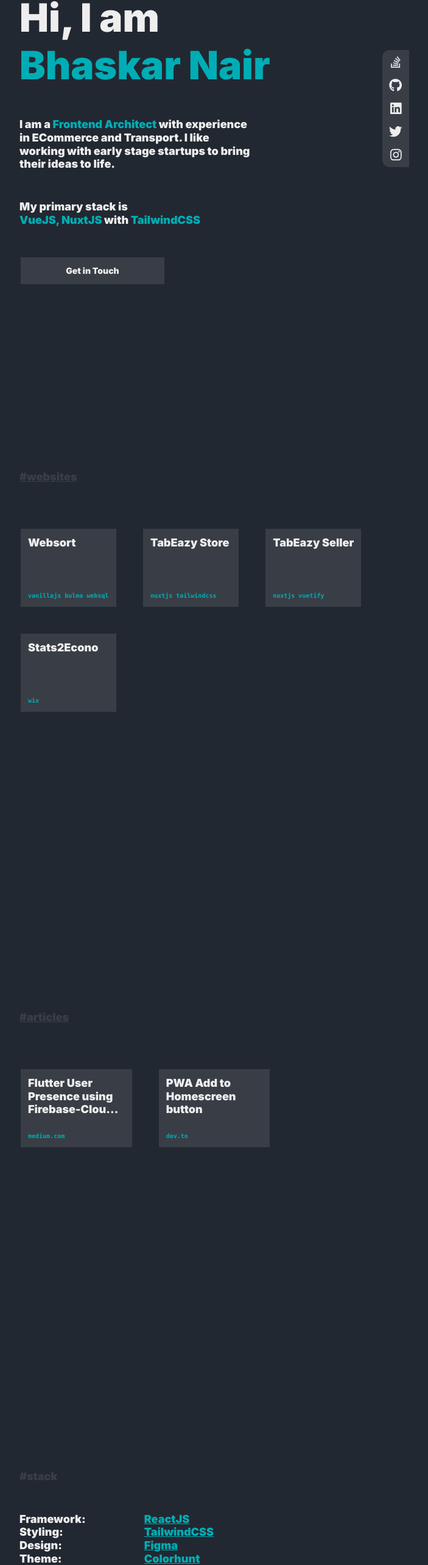
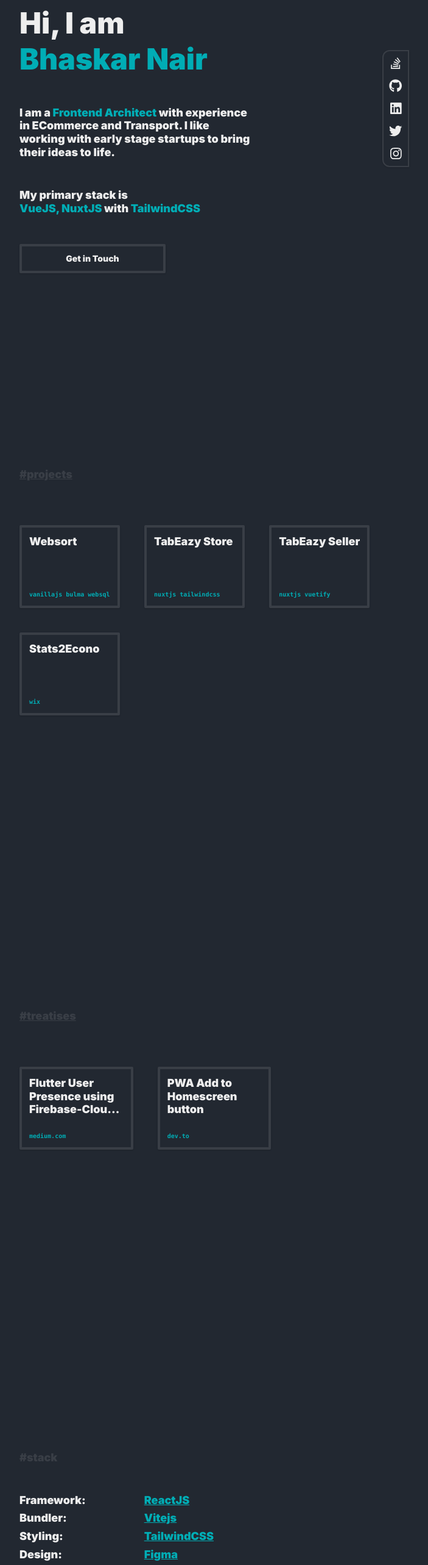
Before and after one commit to bhaskar-nair2/bstark-blue, a React (Vite) app: page / in a window 1280 px wide. Shown: the part 206-2772 px from the top of the page at 61% size, without its empty margins (288-991 px from the left). Built offline with nearby package versions, Linux system fonts and the light colour scheme.

Commit message:
updated various styles

```diff
--- a/src/App.css
+++ b/src/App.css
@@ -1,6 +1,6 @@
 .main-section {
   @apply relative h-screen;
-  @apply px-5 md:px-14 lg:px-52 xl:px-80;
+  @apply px-5 md:px-14 lg:px-52 xl:px-80 2xl:px-96;
   @apply py-14 lg:py-20;
   @apply flex flex-col justify-center;
   @apply text-base;
@@ -9,8 +9,9 @@
 /* https://stackoverflow.com/questions/16348031/disable-scrolling-when-touch-moving-certain-element */
 
 .base-button {
-  @apply  rounded-sm bg-accent font-black h-12 text-sm;
-  @apply border-background border-2 hover:border-primary;
+  @apply  rounded-sm  font-black h-12 text-sm;
+  @apply border-4 border-accent shadow hover:shadow-xl;
+  @apply transition-shadow duration-200;
   touch-action: none;
 }
 
--- a/src/components/about.jsx
+++ b/src/components/about.jsx
@@ -8,7 +8,7 @@
       <div className="mb-12">
         <h2 className="text-accent">#about</h2>
       </div>
-      <h1 className="text-xl xs:text-2xl lg:text-3xl mb-12">
+      <h1 className="text-xl xs:text-2xl lg:text-2xl mb-12">
         Hi, I am<br />
         <span className="text-primary">Bhaskar Nair</span>
       </h1>
--- a/src/components/articles.jsx
+++ b/src/components/articles.jsx
@@ -1,4 +1,6 @@
 import './websites.css'
+import { LinkCard } from './websites';
+
 
 function Links() {
   const articles = [
@@ -26,7 +28,7 @@
   return (
     <section id="articles-section" className="main-section">
       <div className="mb-12">
-        <h2 className="text-accent mb-6 underline">#articles</h2>
+        <h2 className="text-accent mb-6 underline">#treatises</h2>
       </div>
       <div className="mb-12">
         <div className="card-holder">
@@ -37,19 +39,4 @@
   )
 }
 
-function LinkCard(props) {
-  return (
-    <a className="link-card" href={props?.link} target="_blank">
-      <div className="link-card-card">
-        <h3 className="text-text text-base line-clamp-3">
-          {props?.title}
-        </h3>
-        <p className="text-primary text-xs font-mono line-clamp-1">
-          {props?.subtitle}
-        </p>
-      </div>
-    </a>
-  )
-}
-
 export default Links;
--- a/src/components/footer.jsx
+++ b/src/components/footer.jsx
@@ -6,6 +6,7 @@
 
   const stacks = [
     { type: 'Framework', name: 'ReactJS', link: 'https://reactjs.org' },
+    { type: 'Bundler', name: 'Vitejs', link: 'https://vitejs.dev/' },
     { type: 'Styling', name: 'TailwindCSS', link: 'https://tailwindcss.com/' },
     { type: 'Design', name: 'Figma', link: 'https://www.figma.com' },
     { type: 'Theme', name: 'Colorhunt', link: 'https://colorhunt.co/' },
@@ -35,10 +36,10 @@
         <h2 className="text-accent">#stack</h2>
       </div>
       <div className="flex mb-24">
-        <ul className="mr-24">
+        <ul className="mr-24 space-y-2">
           {typeList}
         </ul>
-        <ul className="text-primary">
+        <ul className="text-primary space-y-2">
           {links}
         </ul>
       </div>
--- a/src/components/navigation.css
+++ b/src/components/navigation.css
@@ -1,7 +1,7 @@
 .header {
   @apply fixed top-0 left-0 z-10 w-full h-16 lg:h-20 bg-background;
   @apply flex justify-between items-center;
-  @apply px-5 md:px-14 lg:px-52 xl:px-80;
+  @apply px-5 md:px-14 lg:px-52 xl:px-80 2xl:px-96;
 }
 #site-name{
   @apply text-text no-underline text-base lg:text-lg !important;
--- a/src/components/navigation.jsx
+++ b/src/components/navigation.jsx
@@ -4,8 +4,8 @@
 
   const links = [
     { text: 'about', link: '#about-section' },
-    { text: 'websites', link: '#websites-section' },
-    { text: 'articles', link: '#articles-section' },
+    { text: 'projects', link: '#websites-section' },
+    { text: 'treatises', link: '#articles-section' },
   ]
 
   const linkList = links.map((link, index) =>
--- a/src/components/socials.css
+++ b/src/components/socials.css
@@ -1,10 +1,10 @@
 .social-bar{
   @apply fixed right-0 bottom-1/2 -mb-20 z-30;
-  @apply md:mr-14 lg:mr-52 xl:mr-80;
-  @apply bg-accent p-2 h-48 w-11 rounded-l-xl;
+  @apply md:mr-14 lg:mr-52 xl:mr-80 2xl:mr-96;
+  @apply border-2 border-accent shadow p-2 h-48 w-11 rounded-l-xl;
   @apply flex-col justify-between items-center;
   @apply hidden lg:flex;
-  @apply transition-opacity duration-200;
+  @apply transition-opacity duration-500;
 }
 
 .social-bar li a, .social-panel li a {
--- a/src/components/websites.css
+++ b/src/components/websites.css
@@ -3,8 +3,9 @@
 }
 
 .link-card{
-  @apply no-underline box-border rounded-sm bg-accent ;
-  @apply border-background border-2 hover:border-primary;
+  @apply no-underline box-border rounded-sm bg-background ;
+  @apply border-4 border-accent shadow hover:shadow-2xl;
+  @apply transition-shadow duration-200;
   touch-action: none;
 }
 
--- a/src/components/websites.jsx
+++ b/src/components/websites.jsx
@@ -41,7 +41,7 @@
   return (
     <section id="websites-section" className="main-section">
       <div className="mb-12">
-        <h2 className="text-accent mb-6 underline">#websites</h2>
+        <h2 className="text-accent mb-6 underline">#projects</h2>
       </div>
       <div className="mb-12">
         <div className="card-holder">
@@ -52,7 +52,7 @@
   )
 }
 
-function LinkCard(props) {
+export function LinkCard(props) {
   return (
     <a className="link-card" href={props?.link} target="_blank">
       <div className="link-card-card">
```
